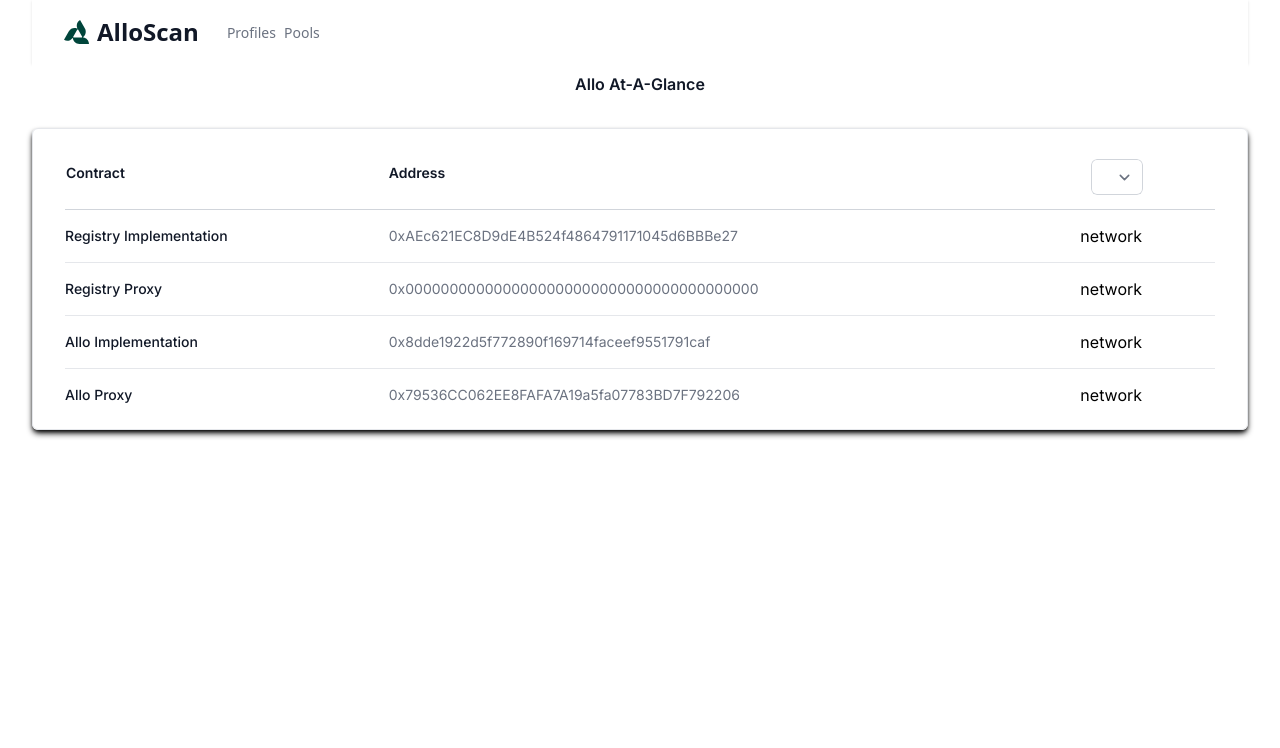
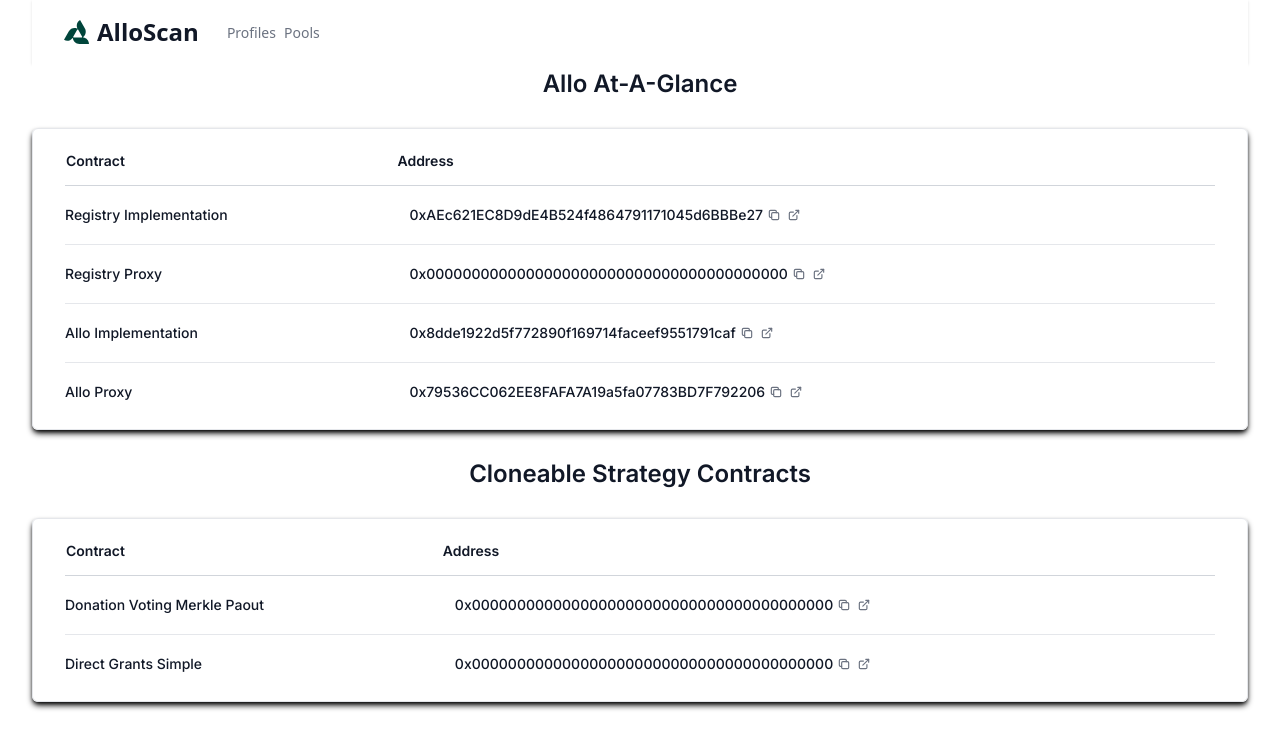
Before and after one commit to allo-protocol/allo-scan, a Next.js app: page / in a window 1280 px wide. Shown: the top 748 px of the page. Built offline with nearby package versions, Linux system fonts and the light colour scheme.

Commit message:
chore: some UI updates

```diff
--- a/src/api/networks.ts
+++ b/src/api/networks.ts
@@ -1,4 +1,4 @@
-import { ICoreContracts, INetwork, TNetworkData, Slug } from "@/types/types";
+import { ICoreContracts, INetwork, TNetworkData, Slug, IStrategyContracts } from "@/types/types";
 
 const coreContracts: ICoreContracts = {
   registryImplementation: {
@@ -19,6 +19,17 @@
   },
 };
 
+const strategyContracts: IStrategyContracts = {
+  donationVotingMerklePaout: {
+    name: "Donation Voting Merkle Paout",
+    address: "0x0000000000000000000000000000000000000000",
+  },
+  directGrantsSimple: {
+    name: "Direct Grants Simple",
+    address: "0x0000000000000000000000000000000000000000",
+  },
+}
+
 export const getNetworksBySlug = (slug: Slug): TNetworkData => {
   const networks = getNetworks();
   const network = Object.values(networks).find((network) => network.slug === slug);
@@ -36,6 +47,7 @@
       name: "Goerli",
       explorer: "https://goerli.etherscan.io/",
       coreContracts: coreContracts,
+      strategyContracts: strategyContracts,
     },
     [420]: {
       id: "420",
@@ -43,6 +55,7 @@
       name: "Optimism Goerli",
       explorer: "https://goerli-optimism.etherscan.io/",
       coreContracts: coreContracts,
+      strategyContracts: strategyContracts,
     },
     [42069]: {
       id: "42069",
@@ -50,6 +63,7 @@
       name: "Sepolia",
       explorer: "https://sepolia.etherscan.io/",
       coreContracts: coreContracts,
+      strategyContracts: strategyContracts,
     },
     [58008]: {
       id: "58008",
@@ -57,6 +71,7 @@
       name: "PGN Sepolia",
       explorer: "https://explorer.sepolia.publicgoods.network/",
       coreContracts: coreContracts,
+      strategyContracts: strategyContracts,
     },
     [44787]: {
       id: "44787",
@@ -64,6 +79,7 @@
       name: "Celo Alfajores",
       explorer: "https://explorer.celo.org/alfajores/",
       coreContracts: coreContracts,
+      strategyContracts: strategyContracts,
     },
   };
 };
--- a/src/components/Address.tsx
+++ b/src/components/Address.tsx
@@ -42,3 +42,36 @@
     </div>
   );
 };
+
+export const AddressFull = (props: { address: string; chainId: number }) => {
+  const copyAddress = (address: string) => {
+    navigator.clipboard.writeText(address);
+  };
+
+  const explorerLink =
+    getNetworks()[props.chainId].explorer + "/address/" + props.address;
+
+  return (
+    <div className="flex items-center">
+      <div className="ml-3 text-sm font-medium text-gray-900">
+        {props.address}
+      </div>
+      <div
+        onClick={() => copyAddress(props.address)}
+        className="flex-shrink-0 h-5 w-5 mt-1.5 ml-1 cursor-pointer"
+      >
+        <TbCopy />
+      </div>
+      <div>
+        <a
+          // className="tooltip"
+          // data-tip="view on explorer"
+          target="_blank"
+          href={explorerLink}
+        >
+          <TbExternalLink />
+        </a>
+      </div>
+    </div>
+  );
+};
--- a/src/components/Dashboard.tsx
+++ b/src/components/Dashboard.tsx
@@ -1,8 +1,7 @@
 import { NetworkContext } from "@/Context/NetworkContext";
-import { getNetworks, getNetworksBySlug } from "@/api/networks";
+import { getNetworksBySlug } from "@/api/networks";
 import { useContext } from "react";
-import { TbCopy, TbExternalLink } from "react-icons/tb";
-import SelectNetwork from "./SelectNetwork";
+import { Address, AddressFull } from "./Address";
 
 export const Dashboard = () => {
   const { network } = useContext(NetworkContext);
@@ -20,80 +19,62 @@
           {_contract.name}
           <dl className="font-normal lg:hidden">
             <dd className="mt-1 truncate text-gray-700">
-              <div
-                className="cursor-pointer tooltip"
-                data-tip="copy address"
-                onClick={() => copyAddress(_contract.address)}
-              >
-                {_contract.address}
-              </div>
-            </dd>
-            <dd className="mt-1 truncate text-gray-500 sm:hidden">
-              <div
-                className="cursor-pointer tooltip"
-                data-tip="copy address"
-                onClick={() => copyAddress(_contract.address)}
-              >
-                <TbCopy />
-              </div>
-            </dd>
-            <dd className="mt-1 truncate text-gray-500 sm:hidden">
-              <a
-                // className="tooltip"
-                // data-tip="view on explorer"
-                target="_blank"
-                href={networkData.explorer + "/address/" + _contract.address}
-              >
-                <TbExternalLink />
-              </a>
+              <Address
+                address={_contract.address}
+                chainId={Number(networkData.id)}
+              />
             </dd>
           </dl>
         </td>
         <td className="hidden px-3 py-4 text-sm text-gray-500 sm:table-cell">
-          <div
-            className="cursor-pointer tooltip"
-            data-tip="copy address"
-            onClick={() => copyAddress(_contract.address)}
-          >
-            {_contract.address}
-          </div>
+          <AddressFull
+            address={_contract.address}
+            chainId={Number(networkData.id)}
+          />
         </td>
-        <td>network</td>
-        {/* <td className="hidden px-3 py-4 text-sm text-gray-500 sm:table-cell">
-          <div
-            className="cursor-pointer tooltip"
-            data-tip="copy address"
-            onClick={() => copyAddress(_contract.address)}
-          >
-            <TbCopy />
-          </div>
-        </td>
-        <td className="hidden px-3 py-4 text-sm text-gray-500 sm:table-cell">
-          <a
-            // className="tooltip"
-            // data-tip="view on explorer"
-            target="_blank"
-            href={networkData.explorer + "/address/" + _contract.address}
-          >
-            <TbExternalLink />
-          </a>
-        </td> */}
+        {/* <td>{_contract.chainId}</td> */}
       </tr>
     ));
   };
 
-  // lg:border lg:rounded-md lg:shadow-black lg:shadow-md
+  const loadStrategyContracts = () => {
+    const strategyContracts = networkData.strategyContracts;
+    const copyAddress = (address: string) => {
+      navigator.clipboard.writeText(address);
+    };
+
+    return Object.values(strategyContracts).map((_contract: any) => (
+      <tr key={_contract}>
+        <td className="whitespace-nowrap py-4 pl-4 pr-3 text-sm font-medium text-gray-900 sm:w-auto sm:pl-0">
+          {_contract.name}
+          <dl className="font-normal lg:hidden">
+            <dd className="mt-1 truncate text-gray-700">
+              <Address
+                address={_contract.address}
+                chainId={Number(networkData.id)}
+              />
+            </dd>
+          </dl>
+        </td>
+        <td className="hidden px-3 py-4 text-sm text-gray-500 sm:table-cell">
+          <AddressFull
+            address={_contract.address}
+            chainId={Number(networkData.id)}
+          />
+        </td>
+        {/* <td>{_contract.chainId}</td> */}
+      </tr>
+    ));
+  };
 
   return (
     <div className="px-4 sm:px-6 lg:px-8 pt-2">
       <div className="sm:flex flex flex-col items-center">
         <div className="sm:flex-auto flex-auto">
-          <h1 className="text-center text-base font-semibold leading-6 text-gray-900">
+          <h1 className="text-center text-2xl font-semibold leading-6 text-gray-900">
             Allo At-A-Glance
           </h1>
-          <p className="mt-2 text-center text-sm text-gray-700">
-
-          </p>
+          <p className="mt-2 text-center text-sm text-gray-700"></p>
         </div>
       </div>
       <div className="mt-8 flow-root">
@@ -114,19 +95,61 @@
                   >
                     <div className="group inline-flex">Address</div>
                   </th>
-                  {/* TODO: add a filter/sort by network feature */}
-                  <th
+                  {/* <th
                     scope="col"
                     className="px-3 py-3.5 text-left text-sm font-semibold text-gray-900 lg:table-cell"
                   >
                     <div className="group inline-flex">
                       <SelectNetwork />
                     </div>
-                  </th>
+                  </th> */}
                 </tr>
               </thead>
               <CoreContractsTable loadCoreContracts={loadCoreContracts} />
-              </table>
+            </table>
+          </div>
+        </div>
+      </div>
+      <div className="flex flex-col items-center mt-10">
+        <div className="flex-auto">
+          <h1 className="text-center text-2xl font-semibold leading-6 text-gray-900">
+            Cloneable Strategy Contracts
+          </h1>
+          <p className="mt-2 text-center text-sm text-gray-700"></p>
+        </div>
+      </div>
+      <div className="mt-8 flow-root">
+        <div className="-mx-4 -my-2 overflow-x-auto sm:-mx-6 lg:-mx-8 lg:border lg:rounded-md lg:shadow-black lg:shadow-md">
+          <div className="inline-block min-w-full py-2 align-middle sm:px-6 lg:px-8">
+            <table className="min-w-full divide-y divide-gray-300">
+              <thead>
+                <tr>
+                  <th
+                    scope="col"
+                    className="hidden py-3.5 text-left text-sm font-semibold text-gray-900 lg:table-cell"
+                  >
+                    <div className="group inline-flex">Contract</div>
+                  </th>
+                  <th
+                    scope="col"
+                    className="px-3 py-3.5 text-left text-sm font-semibold text-gray-900 lg:table-cell"
+                  >
+                    <div className="group inline-flex">Address</div>
+                  </th>
+                  {/* <th
+                    scope="col"
+                    className="px-3 py-3.5 text-left text-sm font-semibold text-gray-900 lg:table-cell"
+                  >
+                    <div className="group inline-flex">
+                      <SelectNetwork />
+                    </div>
+                  </th> */}
+                </tr>
+              </thead>
+              <StrategyContractsTable
+                loadStrategyContracts={loadStrategyContracts}
+              />
+            </table>
           </div>
         </div>
       </div>
@@ -142,7 +165,13 @@
   );
 };
 
-const StrategyContractsTable = () => {};
+const StrategyContractsTable = (props: { loadStrategyContracts: any }) => {
+  return (
+    <tbody className="divide-y divide-gray-200">
+      {props.loadStrategyContracts()}
+    </tbody>
+  );
+};
 
 // TODO: add stat cards for core contracts and strategy contracts
 const CoreContractsStats = () => {};
--- a/src/components/SelectNetwork.tsx
+++ b/src/components/SelectNetwork.tsx
@@ -2,10 +2,10 @@
 
 import { NetworkContext } from "@/Context/NetworkContext";
 import { getNetworks } from "@/api/networks";
-import { INetwork } from "@/types/types";
+import { INetwork, Slug, TNetworkData } from "@/types/types";
 import { useContext } from "react";
 
-const SelectNetwork = () => {
+const SelectNetwork = (props: {}) => {
   const { network, setNetwork } = useContext(NetworkContext);
   const networks: INetwork = getNetworks();
 
@@ -18,8 +18,8 @@
       <select
         id="network"
         name="network"
-        className="mt-2 block w-full rounded-md border-0 py-1.5 pl-3 pr-10 text-gray-900 ring-1 ring-inset ring-gray-300 focus:ring-2 focus:ring-indigo-600 sm:text-sm sm:leading-6"
-        defaultValue="Canada"
+        className="mt-2 block w-full rounded-md border-0 py-1.5 pl-3 pr-10 text-gray-900 ring-1 ring-inset ring-gray-300 focus:ring-2 focus:ring-green-600 sm:text-sm sm:leading-6"
+        defaultValue={Slug.GOERLI}
       >
         {Object.keys(networks).map((_network: any) => (
           <option key={_network.slug} value={_network.slug}>
--- a/src/types/types.ts
+++ b/src/types/types.ts
@@ -18,7 +18,8 @@
 }
 
 export interface IStrategyContracts {
-  [key: string]: IContract;
+  donationVotingMerklePaout: IContract;
+  directGrantsSimple: IContract;
 }
 
 export interface INetwork {
@@ -31,5 +32,5 @@
   name: string;
   explorer: string;
   coreContracts: ICoreContracts;
-  strategyContracts?: IStrategyContracts;
+  strategyContracts: IStrategyContracts;
 };
```
